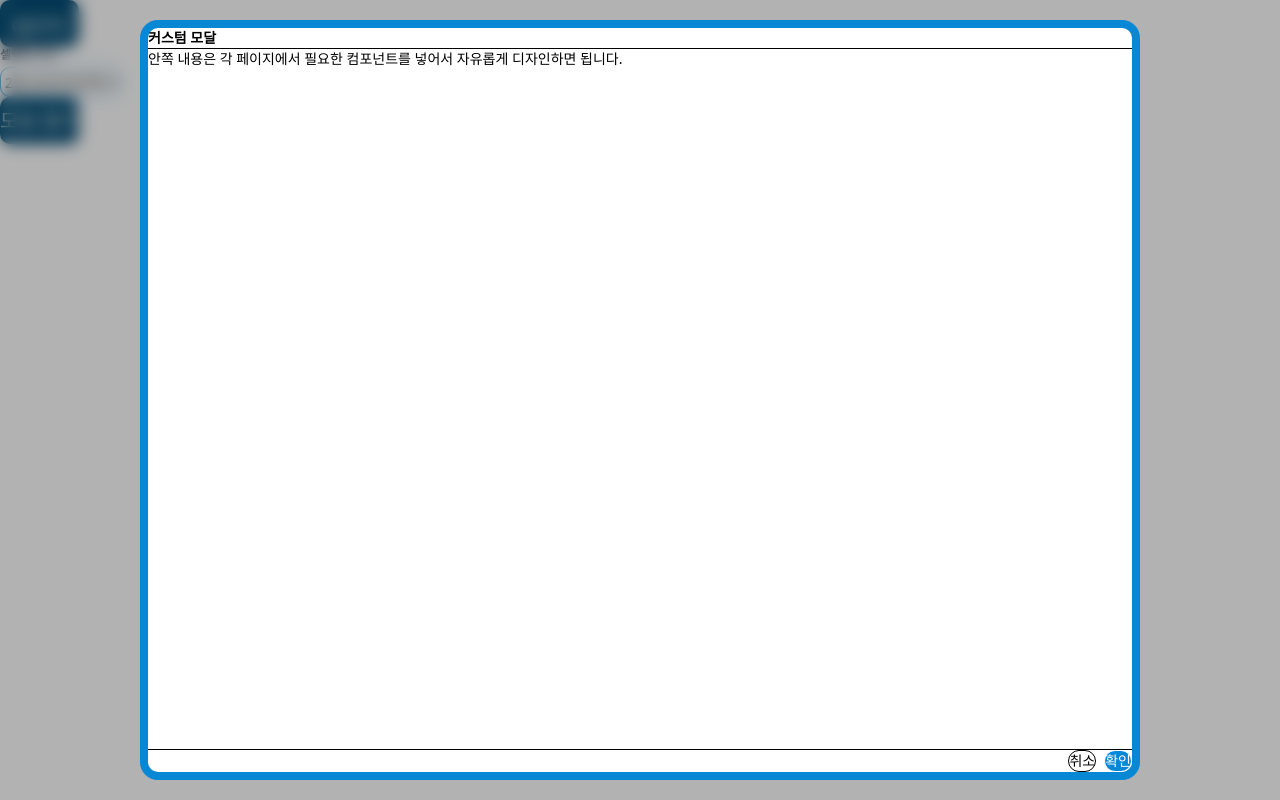
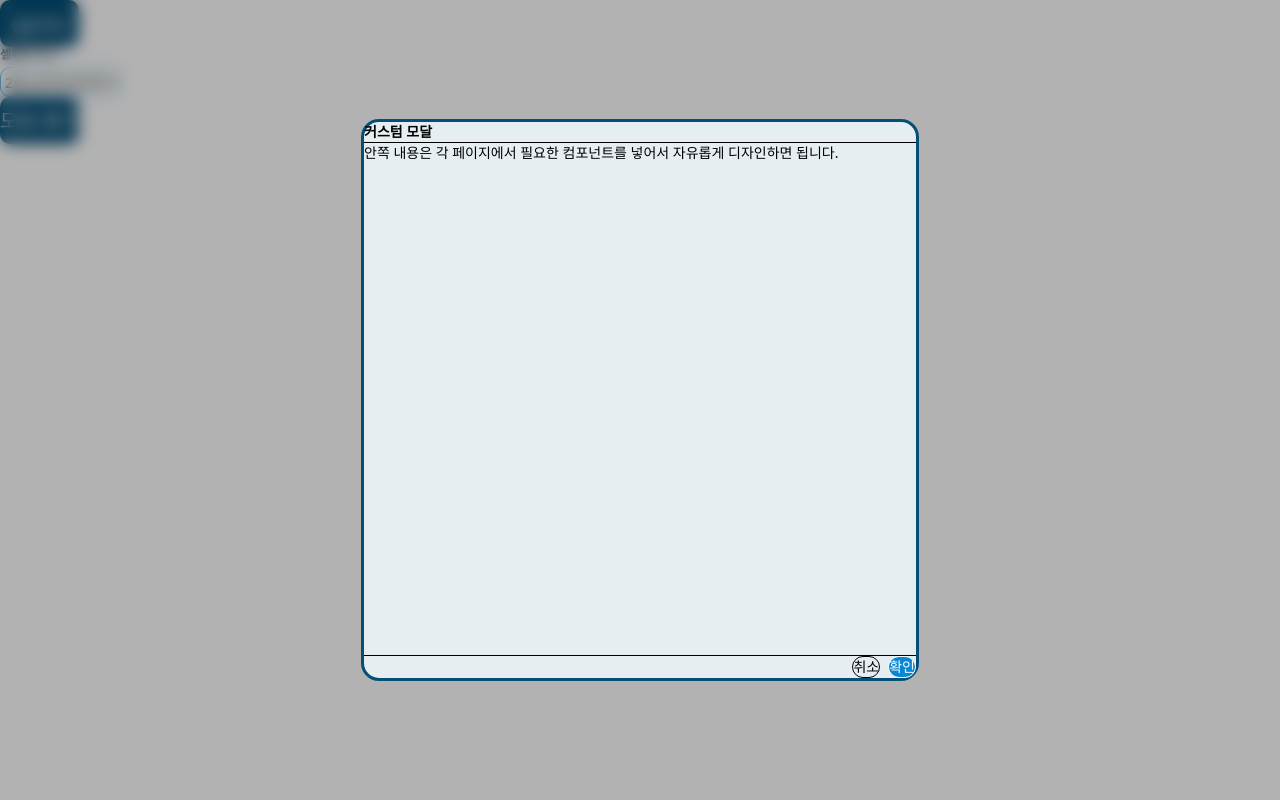
Before and after one commit to chdals2995/ABCD, a React (Vite) app: page / in a window 1280 px wide. Both pictures are taken after a click on the button "모달 열기". Built offline with nearby package versions, Linux system fonts and the light colour scheme; a web font is replaced by a local one.

Commit message:
팀장님 수정함

```diff
--- a/src/assets/Modal.jsx
+++ b/src/assets/Modal.jsx
@@ -5,8 +5,7 @@ export default function Modal({
   children,
   closeOnBackdrop = true,
 
-  // 🔹 안쪽 박스 사이즈/추가 스타일용
-  panelClassName = "", // ex) "w-[500px] h-[900px]"
+
 }) {
   if (!isOpen) return null;
 
@@ -27,12 +26,12 @@ export default function Modal({
         <div
           className={`
             pointer-events-auto
-            rounded-[18px] border-[8px] border-[#0888D4]
-            bg-white
+            rounded-[18px] border-[3px] border-[#054E76]
+            bg-[#e6eef2]
             flex flex-col
             max-w-[calc(100vw-40px)]
             max-h-[calc(100vh-40px)]
-            ${panelClassName}   /* 🔸 여기서 Tailwind 추가 */
+            w-[558px] h-[562px]
           `}
         >
           {children}
--- a/src/pages/AseetEx.jsx
+++ b/src/pages/AseetEx.jsx
@@ -35,7 +35,7 @@ export default function AssetEx() {
       <Modal
         isOpen={open}
         onClose={() => setOpen(false)}
-        panelClassName="w-[1000px] h-[900px]" // ✅ Tailwind 유틸로 사이즈 지정
+
       >
         <div className="border-b px-6 py-3 font-semibold text-sm">
           커스텀 모달
```
